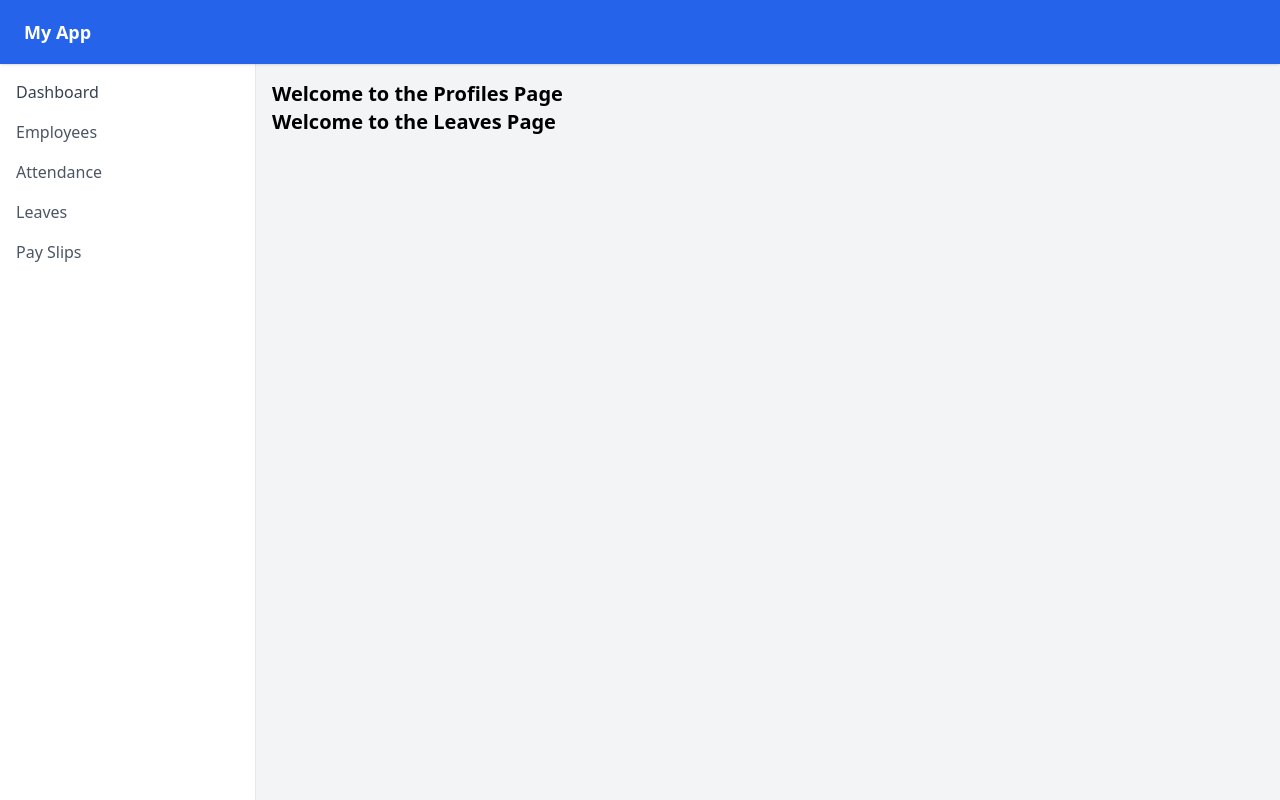
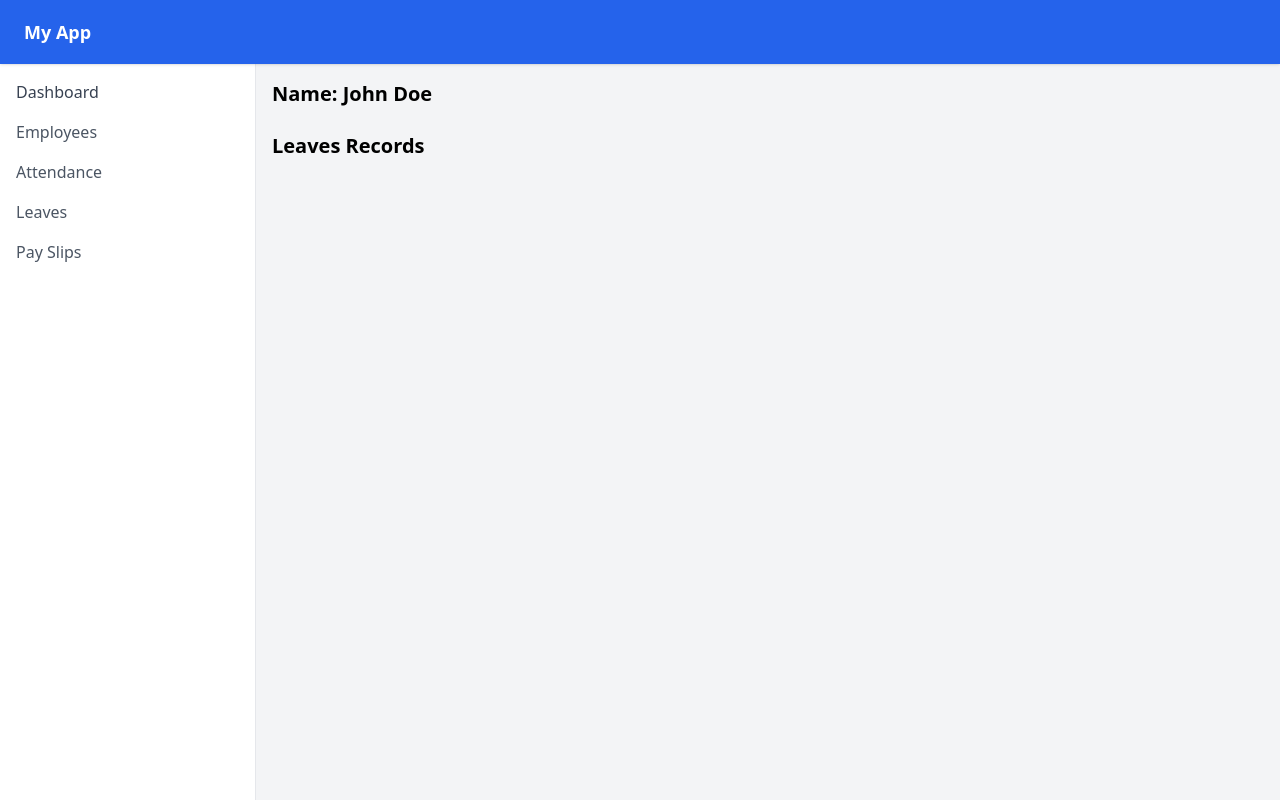
Before and after one commit to rkbart/hr-lite-react, a React (Create React App) app: page /leaves in a window 1280 px wide. Built offline with nearby package versions, Linux system fonts and the light colour scheme.

Commit message:
added profile in components

```diff
--- a/src/App.js
+++ b/src/App.js
@@ -1,12 +1,11 @@
 import './index.css';
 import Header from './components/header';
 import Sidebar from './components/sidebar';
-import Profile from './components/profile';
-import Dashboard from './components/dashboard';
-import Employees from './components/employees';
-import Attendance from './components/attendance';
-import Leaves from './components/leaves';
-import Payslips from './components/payslips';
+import Dashboard from './components/pages/dashboard';
+import Employees from './components/pages/employees';
+import Attendance from './components/pages/attendance';
+import Leaves from './components/pages/leaves';
+import Payslips from './components/pages/payslips';
 import { BrowserRouter as Router, Route, Routes } from 'react-router-dom';
 
 function App() {
@@ -20,7 +19,6 @@ function App() {
         <div className="flex pt-16 h-full">
           <Sidebar />
           <main className="flex-1 bg-gray-100 p-4 overflow-y-auto">
-            <Profile />
             <Routes>
               <Route path="/" element={<Dashboard />} />
               <Route path="/employees" element={<Employees />} />
--- a/src/components/attendance.jsx
+++ /dev/null
@@ -1,9 +0,0 @@
-function Attendance() {
-  return (
-    <div>
-      <h1 className="text-xl font-semibold">Welcome to the Attendance Page</h1>
-    </div>
-  );
-}
-
-export default Attendance;
--- a/src/components/leaves.jsx
+++ /dev/null
@@ -1,9 +0,0 @@
-function Leaves() {
-  return (
-    <div>
-      <h1 className="text-xl font-semibold">Welcome to the Leaves Page</h1>
-    </div>
-  );
-}
-
-export default Leaves;
--- /dev/null
+++ b/src/components/pages/attendance.jsx
@@ -0,0 +1,15 @@
+import Profile from '../../components/profile';
+
+function Attendance() {
+  return (
+    <div className="space-y-6">
+      <Profile />
+      <div>
+        <h2 className="text-xl font-semibold">Attendance Records</h2>
+        {/* Attendance table or logic here */}
+      </div>
+    </div>
+  );
+}
+
+export default Attendance;
--- /dev/null
+++ b/src/components/pages/leaves.jsx
@@ -0,0 +1,15 @@
+import Profile from "../../components/profile";
+
+function Leaves() {
+  return (
+    <div className="space-y-6">
+      <Profile />
+      <div>
+        <h2 className="text-xl font-semibold">Leaves Records</h2>
+        {/* Leaves table or logic here */}
+      </div>
+    </div>
+  );
+}
+
+export default Leaves;
--- /dev/null
+++ b/src/components/pages/payslips.jsx
@@ -0,0 +1,15 @@
+import Profile from "../../components/profile";
+
+function Payslips() {
+  return (
+    <div className="space-y-6">
+      <Profile />
+      <div>
+        <h2 className="text-xl font-semibold">Pay Slips</h2>
+        {/* Pay SLips table or logic here */}
+      </div>
+    </div>
+  );
+}
+
+export default Payslips;
--- a/src/components/payslips.jsx
+++ /dev/null
@@ -1,9 +0,0 @@
-function Payslips() {
-  return (
-    <div>
-      <h1 className="text-xl font-semibold">Welcome to the Pay Slips Page</h1>
-    </div>
-  );
-}
-
-export default Payslips;
--- a/src/components/profile.jsx
+++ b/src/components/profile.jsx
@@ -1,7 +1,7 @@
 function Profile() {
   return (
     <div>
-      <h1 className="text-xl font-semibold">Welcome to the Profiles Page</h1>
+      <h1 className="text-xl font-semibold">Name: John Doe</h1>
     </div>
   );
 }
```
Also changed, not shown: src/components/pages/dashboard.jsx (renamed from src/components/dashboard.jsx), src/components/pages/employees.jsx (renamed from src/components/employees.jsx).
